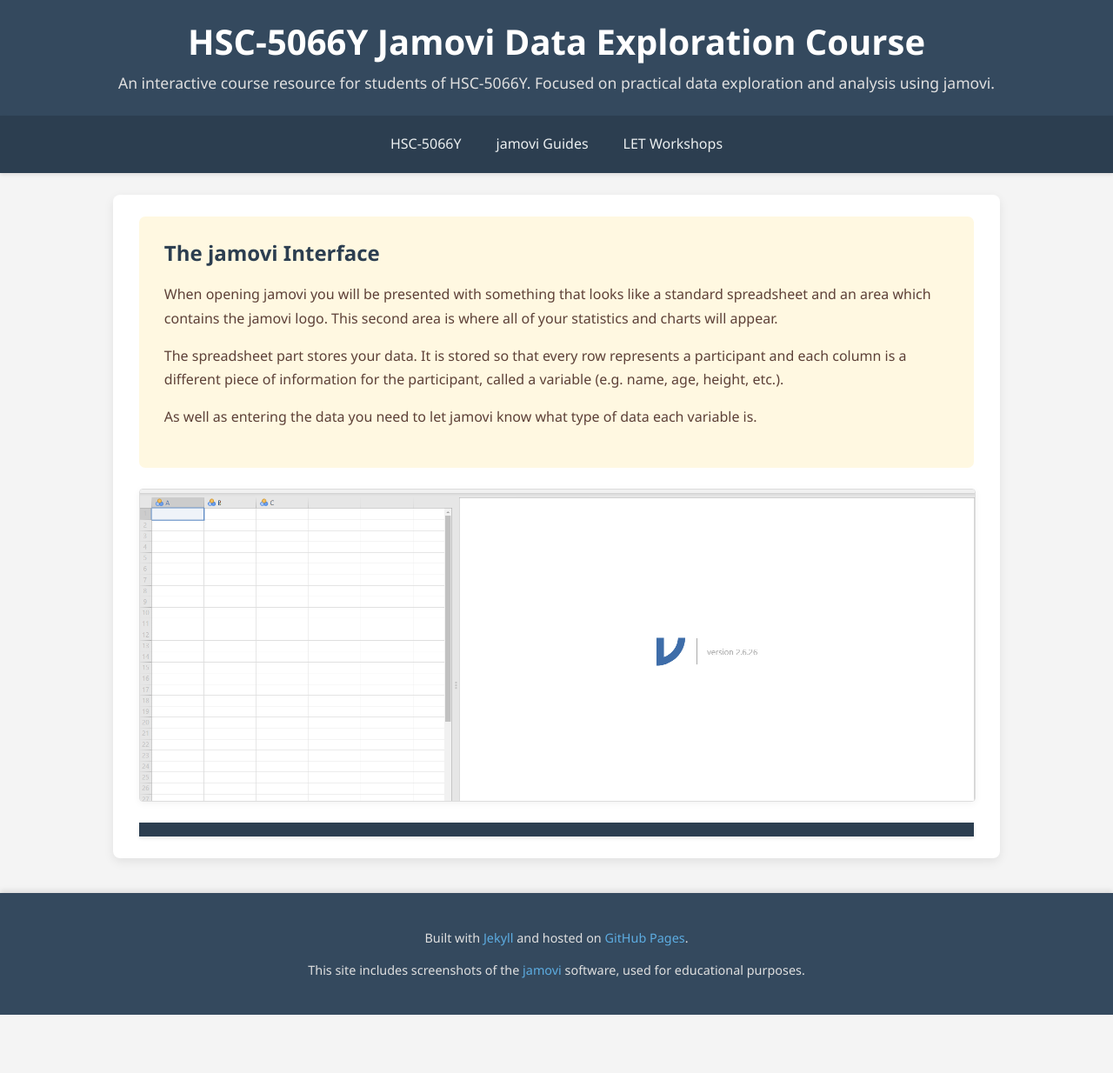
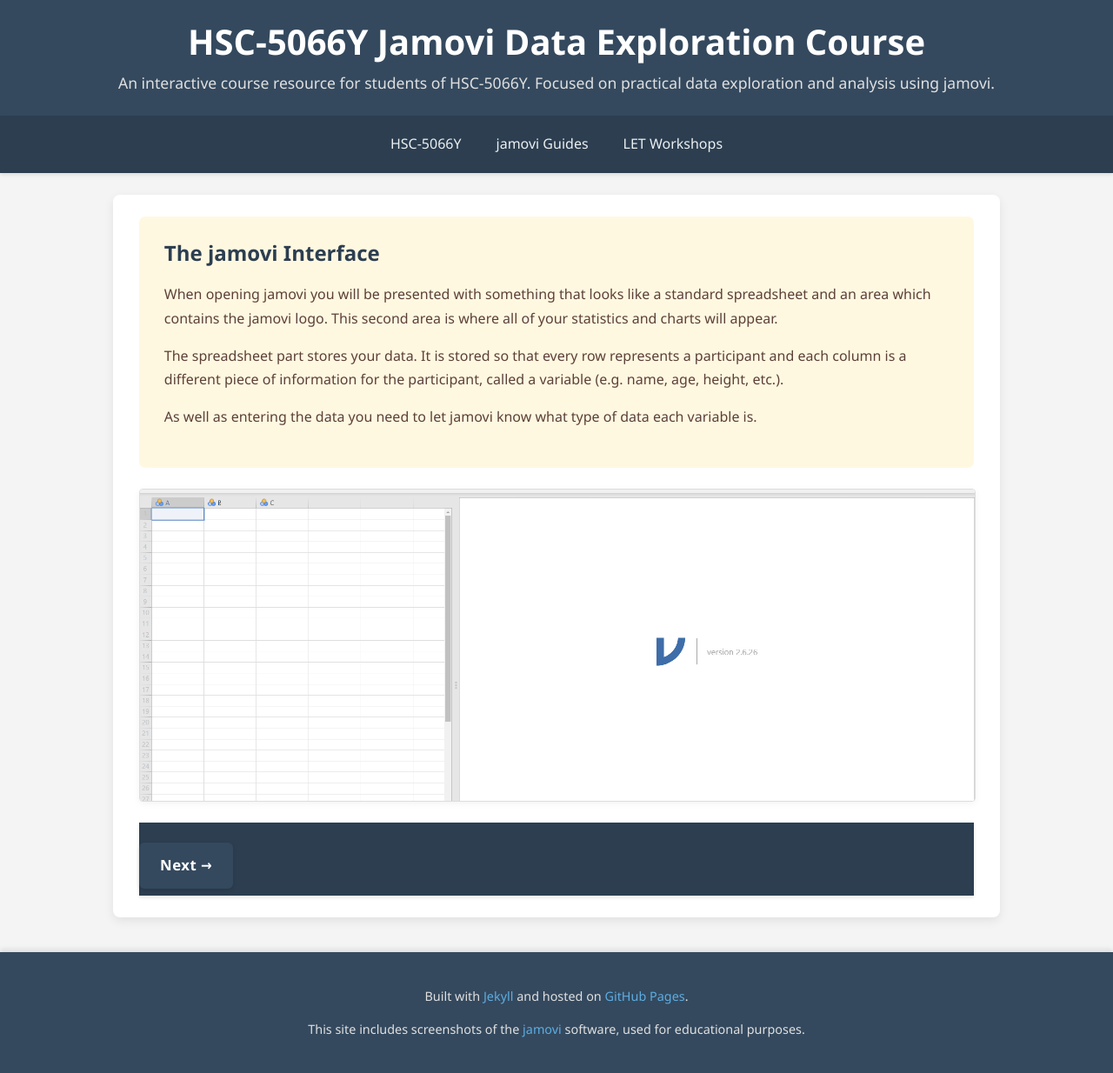
Before and after one commit to probe973/hsc-5066y, a Jekyll site: the page built from jamovi/getting-started/01-introduction.md, in a window 1280 px wide. Shown: the whole page at 87% size. Built offline with Jekyll 4.4.1, drawn with Linux system fonts in a browser that asks for light colours; before the commit the page ends 1167 px from its top, so only the background shows below that.

Commit message:
Simplify pagination logic and exclude index.md
Refactored pagination logic to simplify the generation of 'Previous' and 'Next' links, ensuring it excludes 'index.md' and uses the correct directory context.

```diff
--- a/_includes/pagination.html
+++ b/_includes/pagination.html
@@ -1,29 +1,22 @@
-<!-- _includes/pagination.html (Corrected to exclude index.md) -->
-{% comment %}
-    This file automatically generates 'Previous' and 'Next' links for pages
-    within the same topic folder. It requires pages to be named with numbers
-    at the beginning for correct sorting (e.g., 01-intro.md, 02-next.md).
-{% endcomment %}
-
-{% assign current_dir = page.dir %}
+<!-- _includes/pagination.html (Corrected and Simplified) -->
 {% assign topic_pages = site.pages
-    | where_exp: "item", "item.url contains current_dir"
+    | where_exp: "item", "item.dir == page.dir"
     | where_exp: "item", "item.name != 'index.md'"
-    | sort: "name"
-%}
+    | sort: "name" %}
 
 <nav class="pagination-nav">
-    {% for p in topic_pages %}
-        {% if p.url == page.url %}
-            {% assign prev_page = forloop.previous %}
-            {% assign next_page = forloop.next %}
+    {% for page_item in topic_pages %}
+        {% if page_item.url == page.url %}
+            {% assign prev_page = topic_pages[forloop.index0 | minus: 1] %}
+            {% assign next_page = topic_pages[forloop.index] %}
+
             <div class="pagination-prev">
-                {% if prev_page %}
+                {% if forloop.first == false %}
                     <a href="{{ prev_page.url | relative_url }}" class="btn">&larr; Previous</a>
                 {% endif %}
             </div>
             <div class="pagination-next">
-                {% if next_page %}
+                {% if forloop.last == false %}
                     <a href="{{ next_page.url | relative_url }}" class="btn">Next &rarr;</a>
                 {% endif %}
             </div>
```
